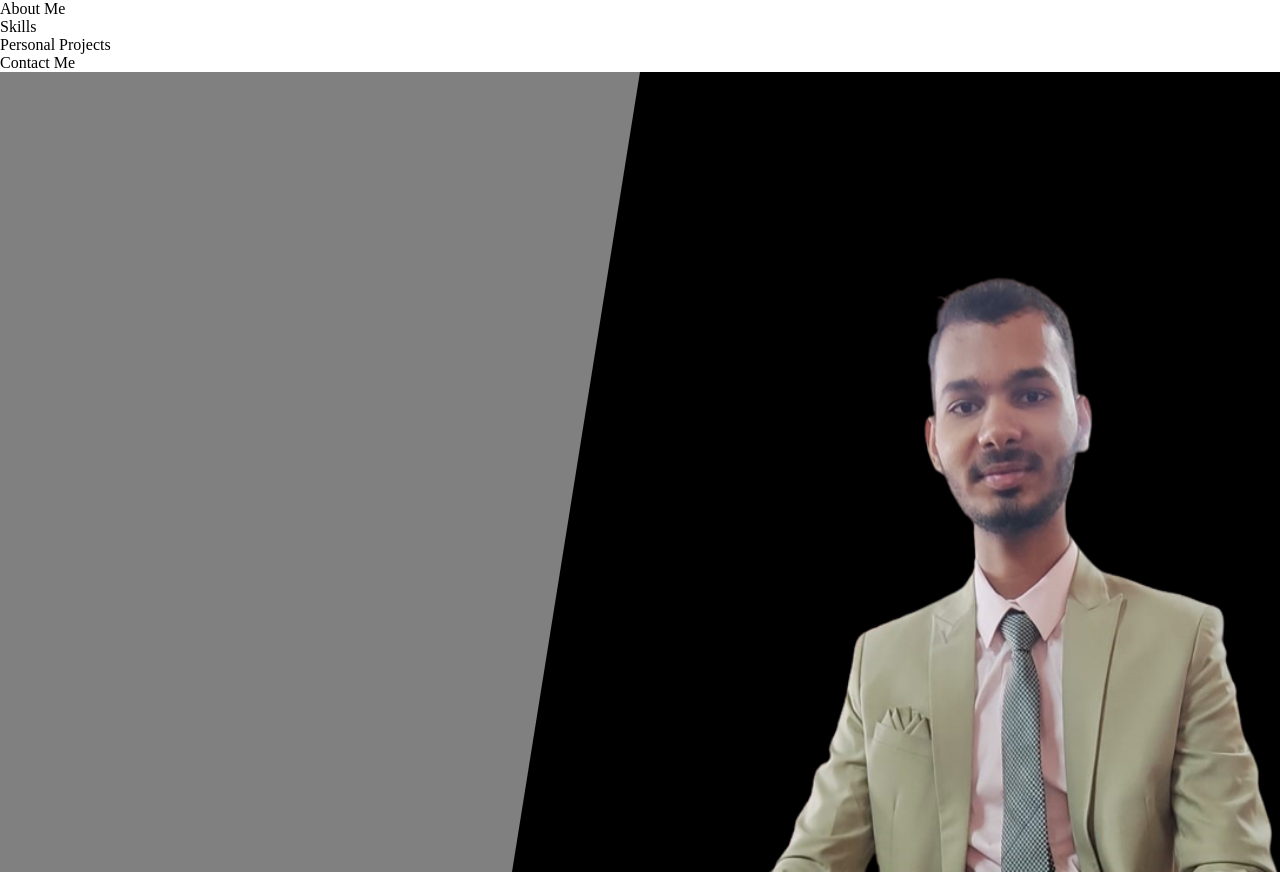
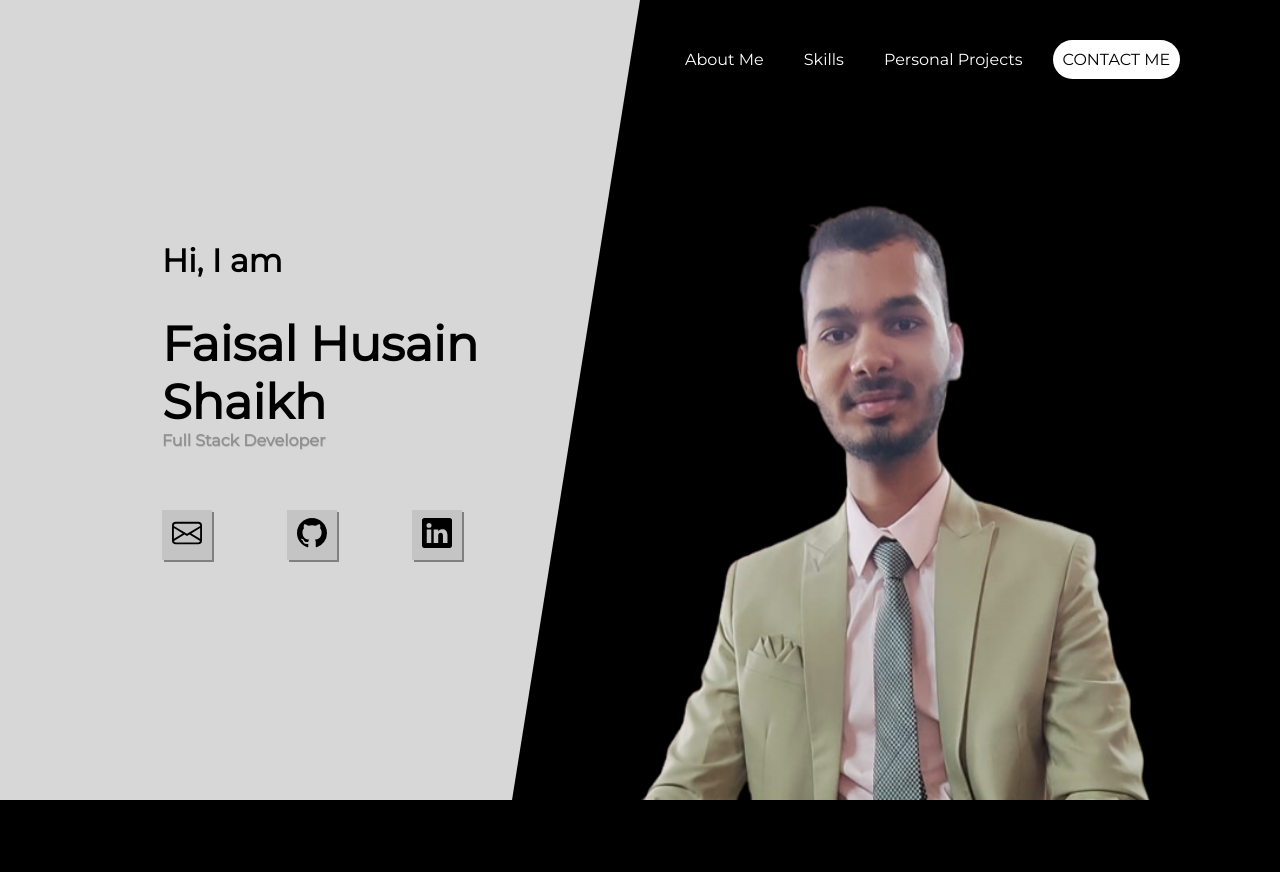
Before and after one commit to Faisalhs51/Portfolio, a plain HTML site: page index.html in a window 1280 px wide. Shown: the top 872 px of the page. Drawn offline with Linux system fonts and the light colour scheme.

Commit message:
main page completed

```diff
--- a/index.html
+++ b/index.html
@@ -5,26 +5,52 @@
     <meta charset="UTF-8">
     <meta name="viewport" content="width=device-width, initial-scale=1.0">
     <link rel="stylesheet" href="styles.css">
+    <link href="https://fonts.googleapis.com/css2?family=Montserrat&display=swap" rel="stylesheet">
     <title>Faisal Husain - Portfolio</title>
 </head>
 
 <body>
     <main>
-        <header>
-            <nav>
-                <ul>
-                    <li>About Me</li>
-                    <li>Skills</li>
-                    <li>Personal Projects</li>
-                    <li>Contact Me</li>
-                </ul>
-            </nav>
-        </header>
         <section>
             <div class="container">
+                <header>
+                    <nav>
+                        <ul>
+                            <li><a href="#">About Me</a></li>
+                            <li><a>Skills</a></li>
+                            <li><a>Personal Projects</a></li>
+                            <li><a id="contact-link">CONTACT ME</a></li>
+                        </ul>
+                    </nav>
+                </header>
                 <img src="asset/img.png" alt="Faisal" id="my-img">
             </div>
             <div class="container-2">
+                <div class="container-desc">
+                    <p id="para-hi">Hi, I am</p>
+                    <p id="para-name">Faisal Husain<br>Shaikh</p>
+                    <p id="para-designation">Full Stack Developer</p>
+                    <div class="contact-button-container">
+                        <button><a href="mailto:faisalhs2002@gmail.com"><svg xmlns="http://www.w3.org/2000/svg"
+                                    width="16" height="16" fill="currentColor" class="bi bi-envelope"
+                                    viewBox="0 0 16 16">
+                                    <path
+                                        d="M0 4a2 2 0 0 1 2-2h12a2 2 0 0 1 2 2v8a2 2 0 0 1-2 2H2a2 2 0 0 1-2-2V4Zm2-1a1 1 0 0 0-1 1v.217l7 4.2 7-4.2V4a1 1 0 0 0-1-1H2Zm13 2.383-4.708 2.825L15 11.105V5.383Zm-.034 6.876-5.64-3.471L8 9.583l-1.326-.795-5.64 3.47A1 1 0 0 0 2 13h12a1 1 0 0 0 .966-.741ZM1 11.105l4.708-2.897L1 5.383v5.722Z" />
+                                </svg>
+                            </a></button>
+                        <button><a href="https://github.com/faisalhs51"><svg xmlns="http://www.w3.org/2000/svg"
+                                    width="16" height="16" fill="currentColor" class="bi bi-github" viewBox="0 0 16 16">
+                                    <path
+                                        d="M8 0C3.58 0 0 3.58 0 8c0 3.54 2.29 6.53 5.47 7.59.4.07.55-.17.55-.38 0-.19-.01-.82-.01-1.49-2.01.37-2.53-.49-2.69-.94-.09-.23-.48-.94-.82-1.13-.28-.15-.68-.52-.01-.53.63-.01 1.08.58 1.23.82.72 1.21 1.87.87 2.33.66.07-.52.28-.87.51-1.07-1.78-.2-3.64-.89-3.64-3.95 0-.87.31-1.59.82-2.15-.08-.2-.36-1.02.08-2.12 0 0 .67-.21 2.2.82.64-.18 1.32-.27 2-.27.68 0 1.36.09 2 .27 1.53-1.04 2.2-.82 2.2-.82.44 1.1.16 1.92.08 2.12.51.56.82 1.27.82 2.15 0 3.07-1.87 3.75-3.65 3.95.29.25.54.73.54 1.48 0 1.07-.01 1.93-.01 2.2 0 .21.15.46.55.38A8.012 8.012 0 0 0 16 8c0-4.42-3.58-8-8-8z" />
+                                </svg></a></button>
+                        <button><a href="https://www.linkedin.com/in/faisalhs51/"><svg
+                                    xmlns="http://www.w3.org/2000/svg" width="16" height="16" fill="currentColor"
+                                    class="bi bi-linkedin" viewBox="0 0 16 16">
+                                    <path
+                                        d="M0 1.146C0 .513.526 0 1.175 0h13.65C15.474 0 16 .513 16 1.146v13.708c0 .633-.526 1.146-1.175 1.146H1.175C.526 16 0 15.487 0 14.854V1.146zm4.943 12.248V6.169H2.542v7.225h2.401zm-1.2-8.212c.837 0 1.358-.554 1.358-1.248-.015-.709-.52-1.248-1.342-1.248-.822 0-1.359.54-1.359 1.248 0 .694.521 1.248 1.327 1.248h.016zm4.908 8.212V9.359c0-.216.016-.432.08-.586.173-.431.568-.878 1.232-.878.869 0 1.216.662 1.216 1.634v3.865h2.401V9.25c0-2.22-1.184-3.252-2.764-3.252-1.274 0-1.845.7-2.165 1.193v.025h-.016a5.54 5.54 0 0 1 .016-.025V6.169h-2.4c.03.678 0 7.225 0 7.225h2.4z" />
+                                </svg></a></button>
+                    </div>
+                </div>
             </div>
         </section>
         <section>
--- a/styles.css
+++ b/styles.css
@@ -2,34 +2,135 @@
     margin: 0;
     padding: 0;
     box-sizing: border-box;
+    font-family: 'Montserrat', sans-serif;
 }
 
-body{
+body {
     width: 100vw;
     height: 100vh;
 }
 
-.container{
+.container {
     width: 100vw;
     height: 100vh;
     background-color: black;
     display: flex;
-    flex-direction: row;
-    justify-content: flex-end;
-    align-items: flex-end;
+    flex-direction: column;
+    justify-content: space-between;
     flex-wrap: wrap;
     position: absolute;
+    align-content: flex-end;
 }
 
-.container-2{
+.container-2 {
     width: 50vw;
     height: 100vh;
     position: relative;
-    background-color: gray;
+    background-color: #D7D7D7;
     clip-path: polygon(0 0%, 100% 0, 80% 100%, 0 100%);
+    display: flex;
+    justify-content: center;
+    align-items: center;
 }
 
-#my-img{
+.container-desc {
+    display: flex;
+    flex-direction: column;
+    align-items: flex-start;
+    justify-content: space-between;
+}
+
+.container-desc #para-hi {
+    margin-bottom: 35px;
+    font-size: 2rem;
+    font-weight: bolder;
+}
+
+.container-desc #para-name {
+    font-size: 3rem;
+    font-weight: bolder;
+}
+
+.container-desc #para-designation {
+    font-weight: bolder;
+    text-shadow: 0.5px 0.5px #c0c0c0;
+    color: #909090;
+}
+
+#my-img {
     width: 40%;
     height: 75vh;
 }
+
+header nav {
+    width: 50vw;
+    padding: 25px;
+    padding-top: 50px;
+    background-color: transparent;
+}
+
+header nav ul {
+    display: flex;
+    flex-direction: row;
+    flex-wrap: wrap;
+    align-content: center;
+    justify-content: flex-start;
+    align-items: center;
+    list-style-type: none;
+}
+
+nav ul li {
+    margin: 0px 10px;
+}
+
+ul li a {
+    color: white;
+    padding: 10px;
+    text-decoration: none;
+    border-radius: 20px;
+    transition: 0.5s;
+    cursor: pointer;
+}
+
+ul li a:hover {
+    color: black;
+    background-color: white;
+}
+
+#contact-link {
+    background-color: white;
+    color: black;
+    text-transform: capitalize;
+}
+
+.contact-button-container {
+    width: 300px;
+    display: flex;
+    margin-top: 60px;
+    flex-direction: row;
+    align-items: center;
+    justify-content: space-between;
+}
+
+.contact-button-container button {
+    width: 50px;
+    height: 50px;
+    border: none;
+    background: #c4c4c4;
+    box-shadow: 2px 2px gray;
+    transition: 0.3s;
+}
+
+.contact-button-container button:hover {
+    cursor: pointer;
+    transform: scale(1.2);
+}
+
+.contact-button-container button svg {
+    width: 30px;
+    height: 30px;
+}
+.contact-button-container button a {
+    text-decoration: none;
+    color: black;
+}
```
